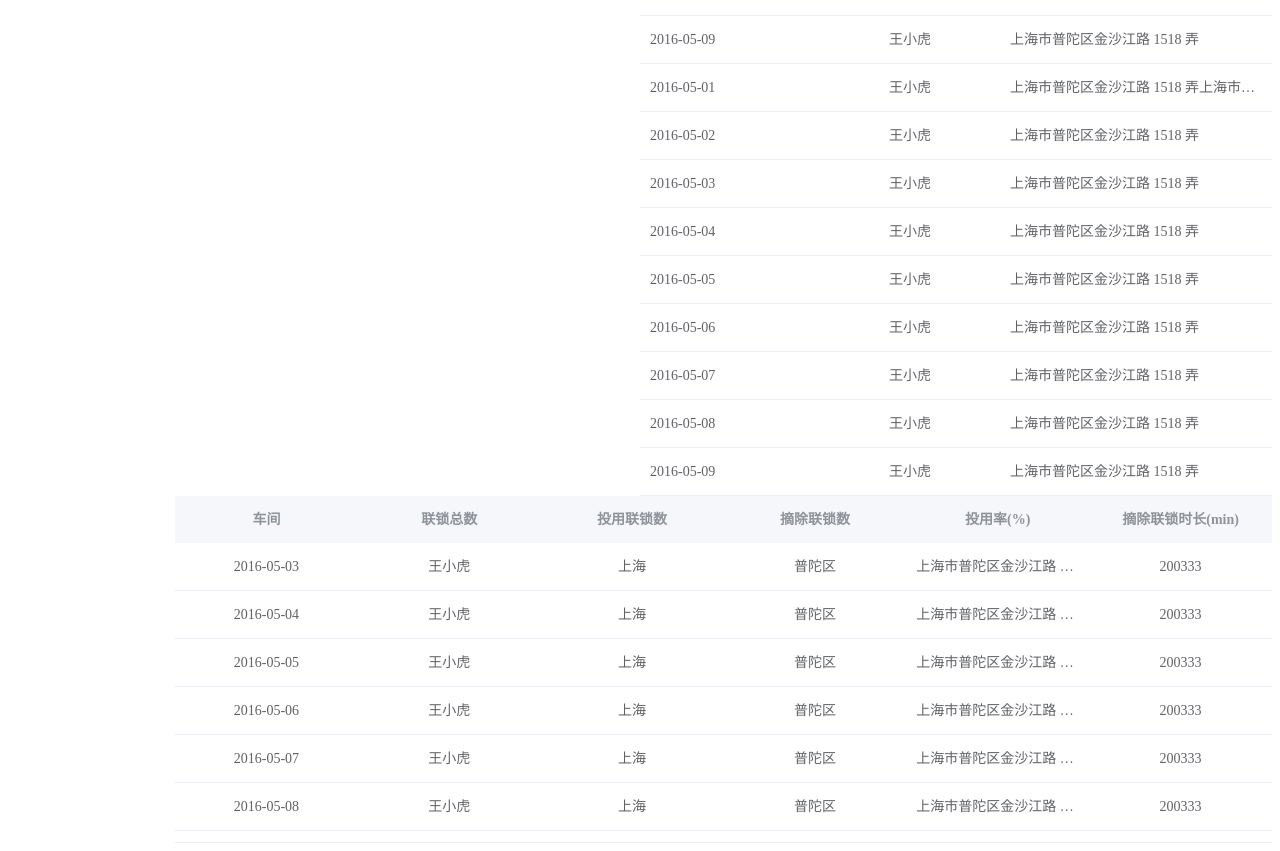
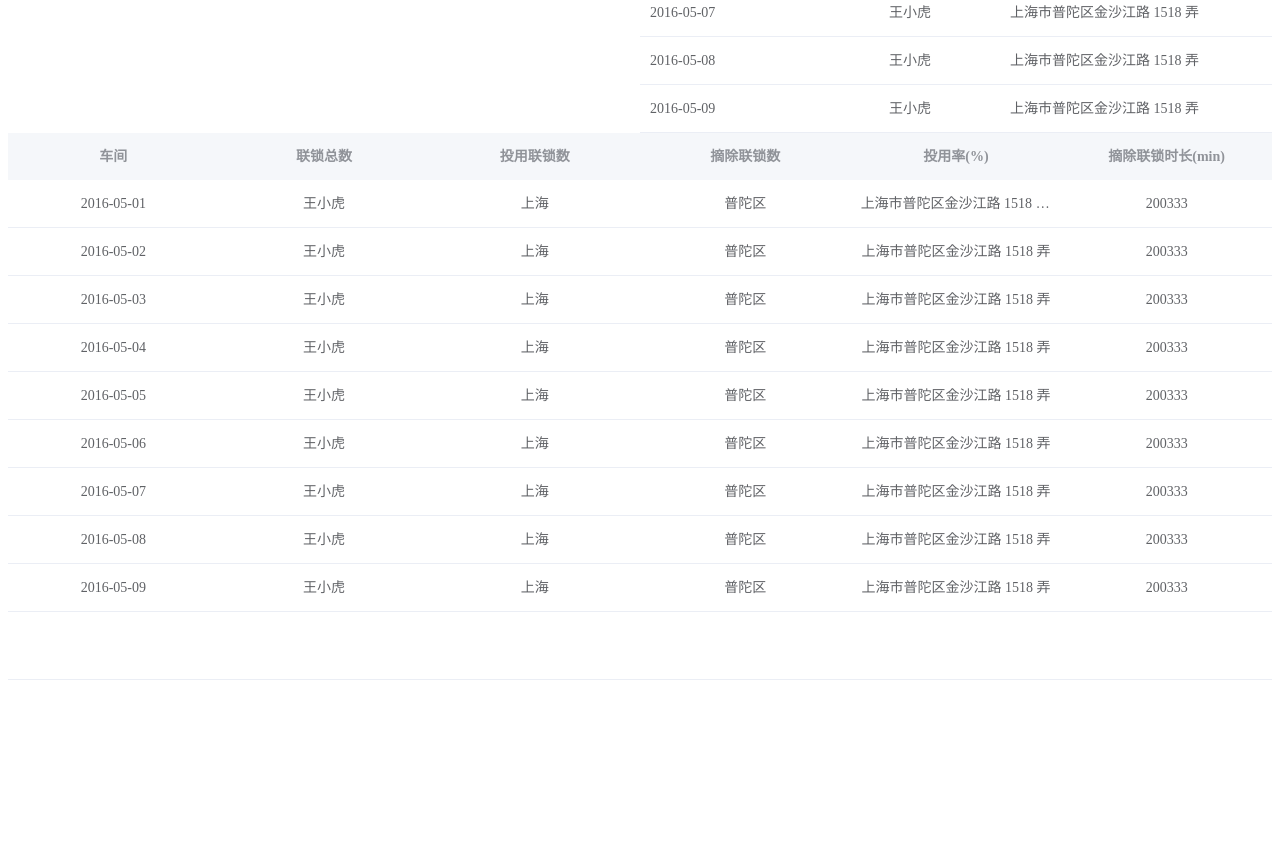
Before and after one commit to FineChen1812/vue-table-scroll, a Vue app: page / in a window 1280 px wide. Shown: the part 424-1275 px from the top of the page. After the commit the page ends 1112 px from the top, so only its background shows below. Built offline with nearby package versions, Linux system fonts and the light colour scheme.

Commit message:
udp:整理代码&props处理

```diff
--- a/src/App.vue
+++ b/src/App.vue
@@ -17,20 +17,19 @@
         width="180">
       </el-table-column>
       <el-table-column
-      show-overflow-tooltip
         prop="castRate"
         label="地址">
       </el-table-column>
       </el-table>
     </div>
 
-    <div style="display: flex;width:100%;">
+    <!-- <div style="display: flex;width:100%;">
       <div style="flex:1;"></div>
-      <div style="flex:1;">
-      <table-scroll  :tableHeader="tableHeader" @lineClick = 'lineClick'  :tableData="tableData" bodyHeight='300' ></table-scroll>
+      <div style="flex:1;"> -->
+      <table-scroll  :tableHeader="tableHeader" @lineClick = 'lineClick'  :tableData="tableData" :options="options" ></table-scroll>
 
-      </div>
-    </div>
+      <!-- </div>
+    </div> -->
 
   </div>
 </template>
@@ -125,7 +124,10 @@ import TableScroll from '@/components/table/table.vue'
           removeCount: '普陀区',
           castRate: '上海市普陀区金沙江路 1518 弄',
           durationMinutesSum: 200333
-        }]
+        }],
+        options: {
+          bodyHeight: 500
+        }
       }
     },
     methods: {
--- a/src/components/table/layout/observer.js
+++ b/src/components/table/layout/observer.js
@@ -1,12 +1,12 @@
 export default {
   computed: {
     tableLayout() {
-      let layout = this.layout;
-      if (!layout && this.table) {
-        layout =  this.table.layout || this.table.$parent.layout;
+      let layout
+      if (this.table) {
+        layout =  this.table || this.table.$parent
       }
       if (!layout) {
-        throw new Error('Can not find table layout.');
+        throw new Error('Can not find table');
       }
       return layout;
     }
@@ -25,7 +25,7 @@ export default {
       for (let i = layout.index ? 1 : 0, j = cols.length; i < j; i++) {
         const col = cols[i];
         const name = col.getAttribute('name');
-        // h5虽已废弃，但是主流浏览器目前还支持 https://caniuse.com/?search=col%20width
+        // col width属性h5虽已废弃，但是主流浏览器目前还支持 https://caniuse.com/?search=col%20width
         if (name) {
           col.setAttribute('width', column[i]?.width);
         }
--- a/src/components/table/layout/table-layout.js
+++ /dev/null
@@ -1,30 +0,0 @@
-
-class TableLayout {
-  constructor(options) {
-    this.index= null;
-    this.table = null;
-    this.store = null;
-    this.columns = null;
-    this.height = null;
-    this.bodyWidth = null;
-
-    for (let name in options) {
-      if (options.hasOwnProperty(name)) {
-        this[name] = options[name];
-      }
-    }
-
-    if (!this.table) {
-      throw new Error('table is required for Table Layout');
-    }
-    if (!this.store) {
-      throw new Error('store is required for Table Layout');
-    }
-  }
-  updateColumnsWidth() {
-    const bodyWidth = this.table.$el.clientWidth;
-    this.bodyWidth = bodyWidth
-  }
-}
-
-export default TableLayout;
--- a/src/components/table/store/index.js
+++ b/src/components/table/store/index.js
@@ -11,7 +11,7 @@ export default class Store {
   }
   updateColumns(bodyWidth) {
     let tables = this.tableHeader.filter(item => !item.hidden)
-    let indexWidth = this.table.layout.index ? 50 : 0
+    let indexWidth = this.table.mergeOption.index ? 50 : 0
     let widthSum = 0, num = 0
     for(let i = 0; i < tables.length; i++) {
       if(tables[i].width) {
--- a/src/components/table/table-body.js
+++ b/src/components/table/table-body.js
@@ -9,20 +9,14 @@ export default {
     store: {
       required: true
     },
-    classOption: {
-      type: Object,
-      default: () => {
-        return {}
-      }
-    }
   },
-
 
   render(h) {
     const tableHeader = this.store.tableHeader
     const tableData = this.tableData
-    const isIndex = this.tableLayout.index
     const height = this.realBoxHeight / 2
+    const {isIndex, showTip} = this.table.mergeOption
+    const  bodyWidth = this.table.bodyWidth
     const table = this.table
     const pos = this.pos
     const enter = () => {
@@ -54,7 +48,7 @@ export default {
             class="el-table__body"
             cellspacing="0"
             cellpadding="0"
-            style={`width:${this.tableLayout.bodyWidth}px`}
+            style={`width:${bodyWidth}px`}
             border="0">
             <colgroup>
             {
@@ -80,7 +74,7 @@ export default {
                               on-mouseenter={($event) => this.handleCellMouseEnter($event)}
                               on-mouseleave={this.handleCellMouseLeave}
                             >
-                              <div class={ ['cell', 'el-tooltip'] }>
+                              <div class={showTip? ['cell', 'el-tooltip']:['cell'] }>
                               {
                                 bodyColumn[headerColumn.prop]
                               }
@@ -97,7 +91,7 @@ export default {
           </table>
         </div>
       </div>
-    );
+    )
   },
 
   computed: {
@@ -123,7 +117,7 @@ export default {
       }
     },
     options () {
-      return Object.assign({}, this.defaultOption, this.classOption)
+      return Object.assign({}, this.defaultOption, this.tableLayout.options)
     },
     hoverStopSwitch () {
       return this.options.hoverStop
@@ -146,7 +140,7 @@ export default {
       arrowStyle: '',
       yPos: 0,
       realBoxHeight: 0, // 内容实际宽度
-    };
+    }
   },
   beforeCreate() {
     this.VM = null
@@ -157,7 +151,7 @@ export default {
   },
 
   mounted(){
-    const height = this.$parent.layout.height
+    const height = this.$parent.mergeOption.bodyHeight
     const cellHeight =  this.$el.offsetHeight
     if (cellHeight > height) {
       this.tableData.push(...this.tableData)
@@ -176,6 +170,7 @@ export default {
 
   methods: {
     handleCellMouseEnter(event) {
+      if (!this.table.mergeOption.showTip) return
       const cell = event.target;
       const cellChild = cell.querySelector('.cell');
       const range = document.createRange();
@@ -275,6 +270,7 @@ export default {
       )
     },
     initMove () {
+      console.log(this.options, 'options')
       this.$nextTick(() => {
         // 是否可以滚动判断
         if (this.isStart) {
--- a/src/components/table/table-header.js
+++ b/src/components/table/table-header.js
@@ -5,7 +5,7 @@ export default {
   mixins: [LayoutObserver],
   render(h) {
     const tableHeader = this.store.tableHeader
-    const isIndex = this.tableLayout.index
+    const isIndex = this.table.mergeOption.index
     return (
       <table
         class="el-table_header"
--- a/src/components/table/table.vue
+++ b/src/components/table/table.vue
@@ -4,15 +4,15 @@
       <table-header
         ref="tableHeader"
         :store="store"
-        :style="{ width: layout.bodyWidth ? layout.bodyWidth + 'px' : ''}"
+        :style="{ width: parentWidth ? parentWidth + 'px' : ''}"
         >
       </table-header>
     </div>
-    <div class="el-table__body-wrapper" ref="bodyWrapper" :style="`height: ${bodyHeight}px;`">
+    <div class="el-table__body-wrapper" ref="bodyWrapper" :style="`height: ${mergeOption.bodyHeight}px;`">
       <table-body
         ref="tableBody"
         :store="store"
-        :style="{ width: layout.bodyWidth ? layout.bodyWidth + 'px' : ''}">
+        :style="{ width: parentWidth ? parentWidth + 'px' : ''}">
       </table-body>
     </div>
   </div>
@@ -22,7 +22,6 @@
   import {createStore} from './store/index'
   import { debounce} from 'throttle-debounce';
   import { addResizeListener, removeResizeListener } from '@/utils/resize-event';
-  import TableLayout from './layout/table-layout';
   import TableBody from './table-body';
   import TableHeader from './table-header';
 
@@ -42,19 +41,11 @@
         }
       },
 
-      bodyHeight: {
-        type: [Number,String],
-        default: 300
-      },
-
-      index: {
-        type: Boolean,
-        default: false
-      },
-
-      showTip: {
-        type: Boolean,
-        default: true
+      options: {
+        type: Object,
+        default: function() {
+          return {}
+        }
       },
     },
 
@@ -75,21 +66,30 @@
 
       resizeListener() {
         if (!this.$ready) return;
-        this.doLayout();
+        this.updateColumnsWidth();
       },
-
-      doLayout() {
-        this.layout.updateColumnsWidth();
-      },
+      updateColumnsWidth() {
+        this.bodyWidth = this.$el.clientWidth;
+      }
     },
 
     computed: {
+      defaultOptions(){
+        return {
+          bodyHeight: 300,
+          index: false,
+          showTip: true
+        }
+      },
+      mergeOption(){
+        return Object.assign({}, this.defaultOptions, this.options)
+      },
 
       bodyWrapper() {
         return this.$refs.headerWrapper;
       },
-      bodyWidth() {
-        const { bodyWidth } = this.layout;
+      parentWidth() {
+        const bodyWidth = this.bodyWidth;
         this.store.updateColumns(bodyWidth)
         return bodyWidth
       },
@@ -113,25 +113,20 @@
     },
     mounted() {
       this.bindEvents();
-      this.doLayout();
-      this.store.updateColumns(this.layout.bodyWidth);
+      this.updateColumnsWidth();
+      this.store.updateColumns(this.bodyWidth);
       this.$ready = true;
     },
     destroyed() {
       this.unbindEvents();
     },
     data() {
-      this.store = createStore(this)
-      const layout = new TableLayout({
-        height: this.bodyHeight,
-        store: this.store,
-        table: this,
-        fit: this.fit,
-        index: this.index
-      });
+      const store = createStore(this)
+      const table = this
       return {
-        layout,
-        isHidden: false,
+        store,
+        table,
+        bodyWidth: '',
       };
     }
   };
```
